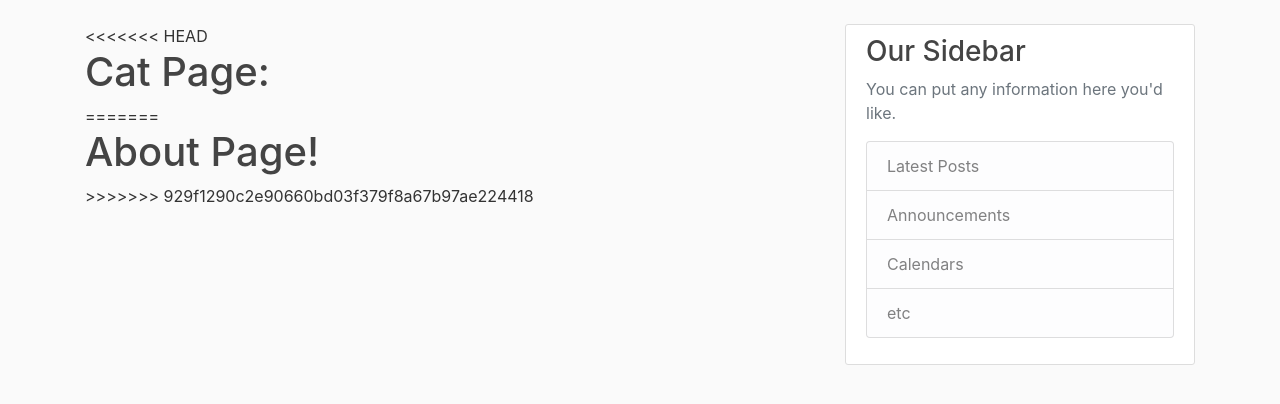
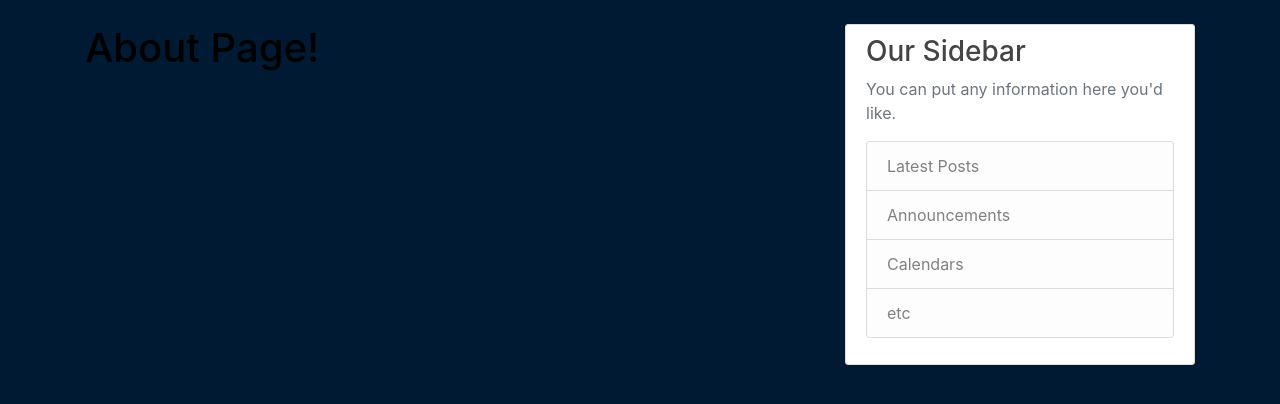
Before and after one commit to maj3r1819/OOP-blog-by-Django, a Django app: page /about/ in a window 1280 px wide. Shown: the part 56-460 px from the top of the page. Run offline with Django 3.2, Linux system fonts and the light colour scheme; some libraries are stand-ins or nearby versions.

Commit message:
dark theme inniated

```diff
--- a/blog/templates/blog/about.html
+++ b/blog/templates/blog/about.html
@@ -1,9 +1,6 @@
 {%extends "blog/base.html" %}
 {%block content%}
-<<<<<<< HEAD
-    <h1>Cat Page:</h1>
-=======
-    <h1>About Page!</h1>
 
->>>>>>> 929f1290c2e90660bd03f379f8a67b97ae224418
+    <h1 style = "color :#000000;">About Page!</h1>
+
 {%endblock content%}
--- a/blog/templates/blog/base.html
+++ b/blog/templates/blog/base.html
@@ -18,7 +18,7 @@
     <title>Django Blog Default</title>
     {%endif%}
 </head>
-<body>
+<body style ="background-color : #001a33;">
     <header class="site-header">
       <nav class="navbar navbar-expand-md navbar-dark bg-steel fixed-top">
         <div class="container">
--- a/blog/views.py
+++ b/blog/views.py
@@ -1,7 +1,6 @@
 from django.shortcuts import render #render used to access Templates
 from django.http import HttpResponse #handles traffic from the homepage of our blog
 from .models import Post
-
 
 
 
```
Also changed, not shown: db.sqlite3.
